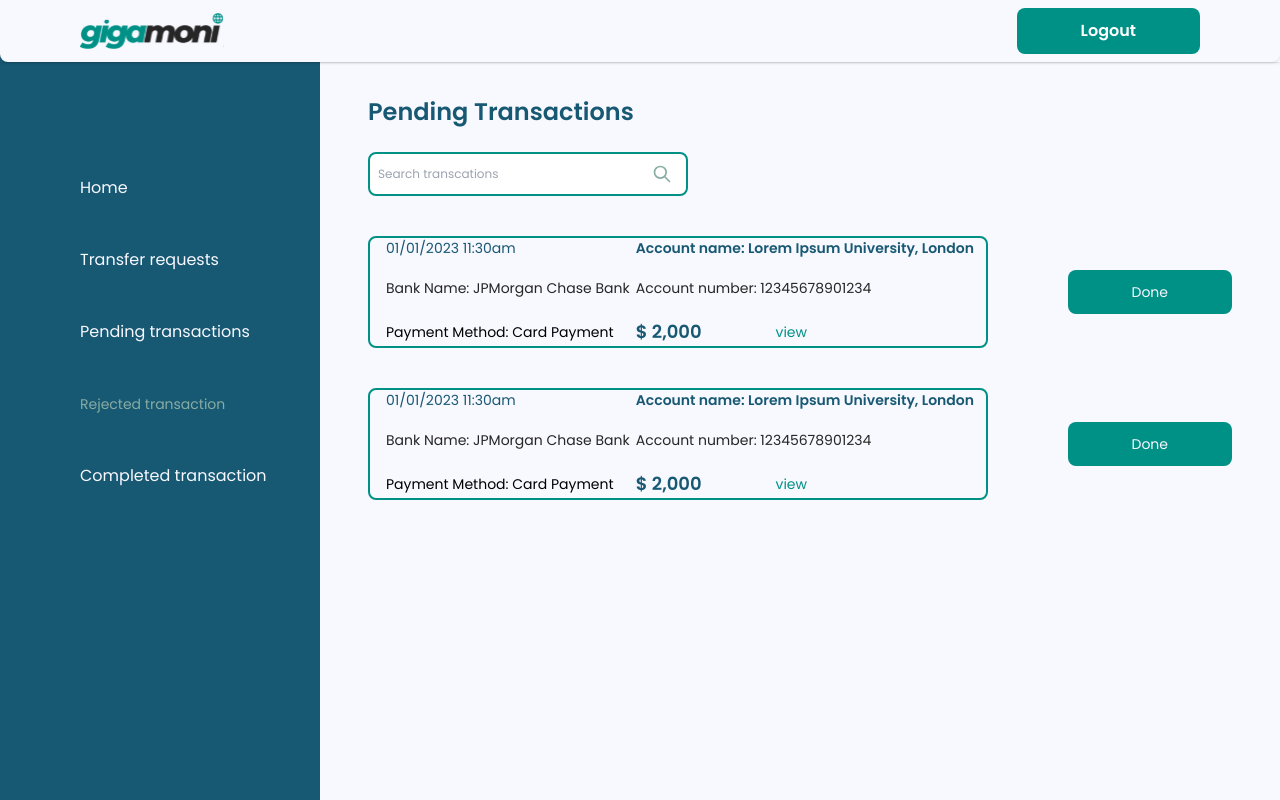
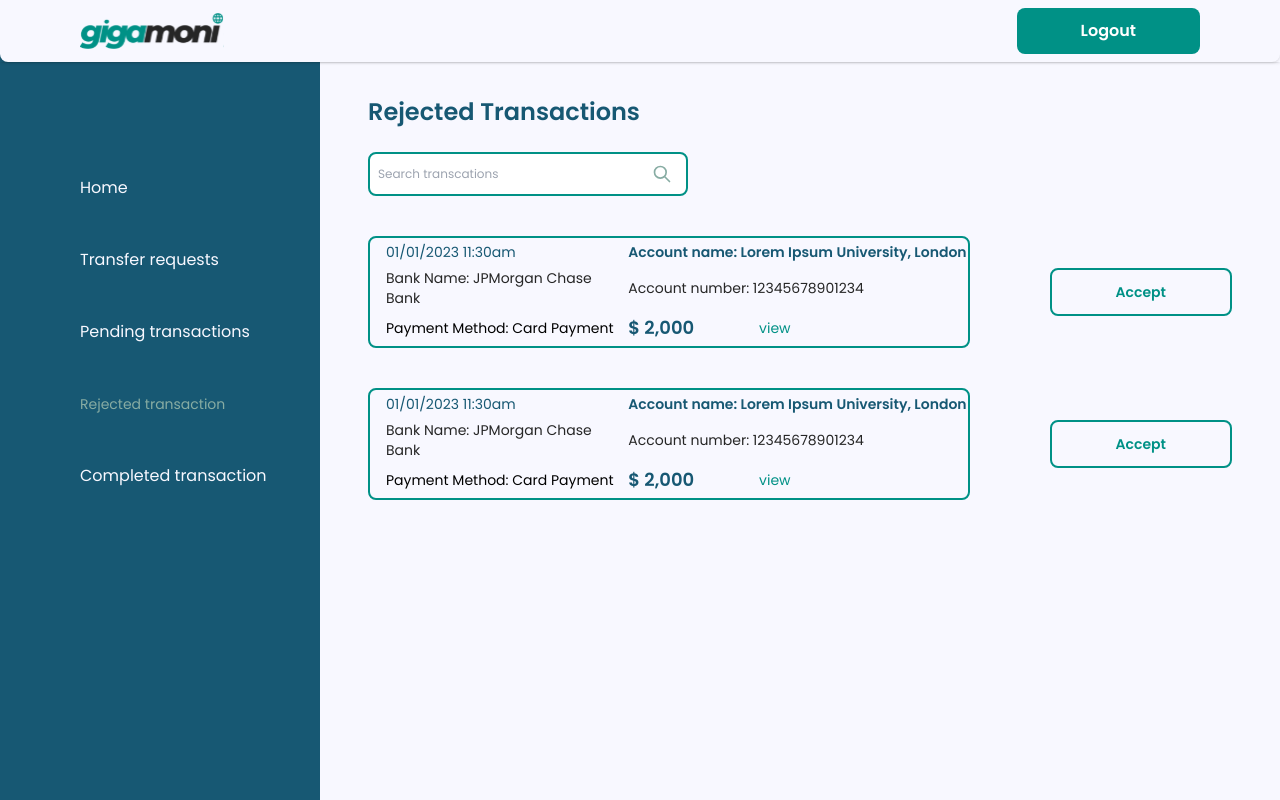
Before and after one commit to himarnoel/gigamoniadmin, a React (Vite) app: page /rejected in a window 1280 px wide. Built offline with nearby package versions, Linux system fonts and the light colour scheme.

Commit message:
transfer

```diff
--- a/src/DashboardPages/Rejected.jsx
+++ b/src/DashboardPages/Rejected.jsx
@@ -8,7 +8,7 @@ const Rejected = () => {
   return (
     <div className={`font-poppins bg-[#F8F8FF]  h-screen pt-24 px-12 `}>
       <p className="text-2xl font-semibold text-[#175873]">
-        Pending Transactions
+        Rejected Transactions
       </p>
       <div className="relative w-fit">
         <input
@@ -20,7 +20,7 @@ const Rejected = () => {
         <HiOutlineSearch className="text-[#87ACA3] text-xl inset-y-9 right-4 absolute " />
       </div>
       <div className="flex mt-10 gap-x-20  items-center">
-        <div className="flex flex-col justify-between w-full min-h-[7rem]  pl-4  rounded-lg border-2 border-[#009186]">
+        <div className="flex flex-col justify-between py-1 w-full min-h-[7rem]  pl-4  rounded-lg border-2 border-[#009186]">
           <div className="grid grid-cols-12 text-sm items-center">
             <p className="text-sm text-[#175873] col-span-5">
               01/01/2023 11:30am
@@ -44,13 +44,13 @@ const Rejected = () => {
           </div>
         </div>
         <div className="relative">
-          <button className="text-[#F8F8FF] flex bg-[#009186] px-16 py-3 rounded-lg items-center text-sm">
-            Done
+          <button className="bg-[#F8F8FF] flex font-semibold border-2 border-[#009186] text-[#009186] px-16 py-3 rounded-lg items-center text-sm ">
+            Accept
           </button>
         </div>
       </div>
       <div className="flex mt-10 gap-x-20  items-center">
-        <div className="flex flex-col justify-between w-full min-h-[7rem]  pl-4  rounded-lg border-2 border-[#009186]">
+        <div className="flex flex-col justify-between py-1 w-full min-h-[7rem]  pl-4  rounded-lg border-2 border-[#009186]">
           <div className="grid grid-cols-12 text-sm items-center">
             <p className="text-sm text-[#175873] col-span-5">
               01/01/2023 11:30am
@@ -59,7 +59,7 @@ const Rejected = () => {
               Account name: Lorem Ipsum University, London{" "}
             </p>
           </div>
-          <div className="grid grid-cols-12 text-sm items-center text-[#262626]">
+          <div className="grid grid-cols-12 text-sm items-center  text-[#262626]">
             <p className="col-span-5">Bank Name: JPMorgan Chase Bank</p>
             <p className="col-span-7">Account number: 12345678901234</p>
           </div>
@@ -74,8 +74,8 @@ const Rejected = () => {
           </div>
         </div>
         <div className="relative">
-          <button className="text-[#F8F8FF] flex bg-[#009186] px-16 py-3 rounded-lg items-center text-sm ">
-            Done
+          <button className="bg-[#F8F8FF] flex font-semibold border-2 border-[#009186] text-[#009186] px-16 py-3 rounded-lg items-center text-sm ">
+            Accept
           </button>
         </div>
       </div>
--- a/src/DashboardPages/Transfer.jsx
+++ b/src/DashboardPages/Transfer.jsx
@@ -17,7 +17,7 @@ const Transfer = () => {
 
         <HiOutlineSearch className="text-[#87ACA3] text-xl inset-y-9 right-4 absolute " />
       </div>
-      <div className="flex mt-10 gap-x-20  items-center">
+      <div className="flex mt-10 gap-x-10  items-center">
         <div className="flex flex-col justify-between w-full min-h-[7rem]  pl-4  rounded-lg border-2 border-[#009186]">
           <div className="grid grid-cols-12 text-sm items-center">
             <p className="text-sm text-[#175873] col-span-5">
@@ -71,7 +71,7 @@ const Transfer = () => {
           </div>
         </div>
       </div>
-      <div className="flex mt-10 gap-x-20  items-center">
+      <div className="flex mt-10 gap-x-10  items-center">
         <div className="flex flex-col justify-between w-full min-h-[7rem]  pl-4  rounded-lg border-2 border-[#009186]">
           <div className="grid grid-cols-12 text-sm items-center">
             <p className="text-sm text-[#175873] col-span-5">
--- a/src/OutsidePages/TransferRequestDetails.jsx
+++ b/src/OutsidePages/TransferRequestDetails.jsx
@@ -2,7 +2,8 @@ import React from "react";
 
 const TransferRequestDetails = () => {
   return <div>
-    asdfadfad
+
+
   </div>;
 };
 
```
